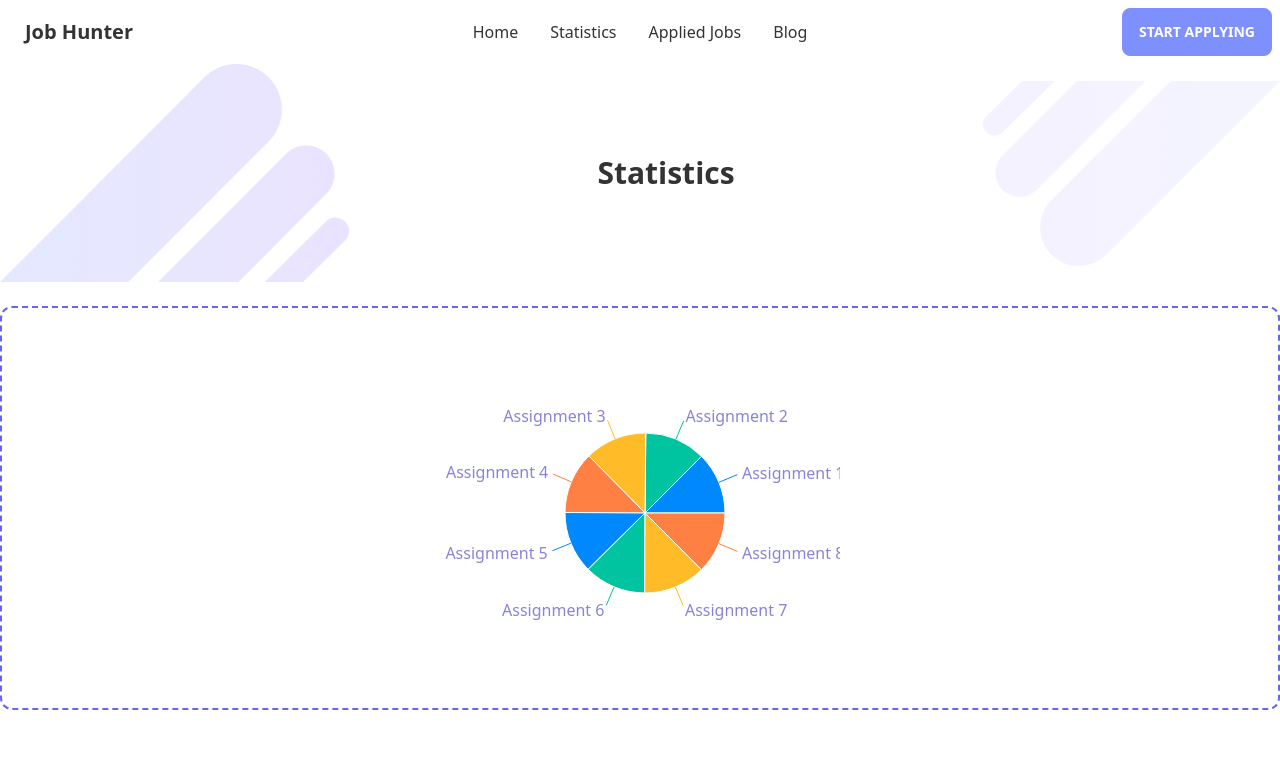
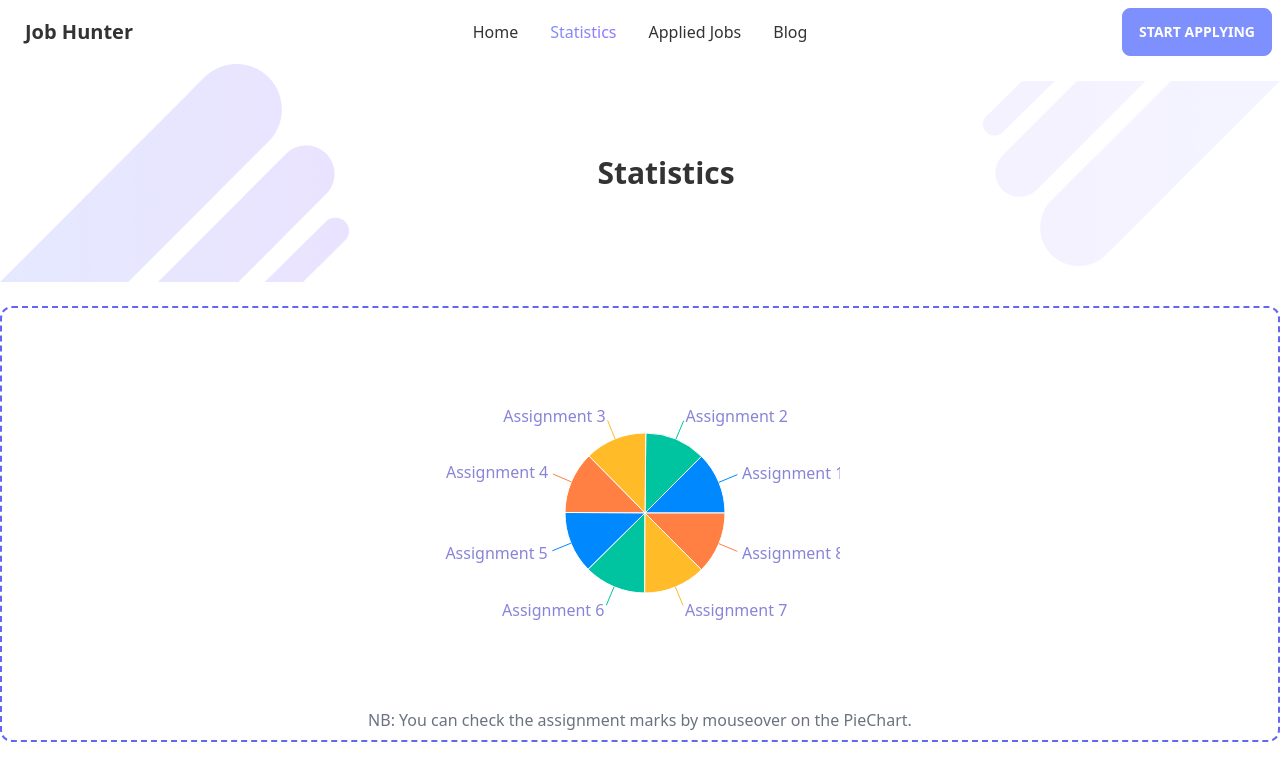
Before and after one commit to Mridul1x/Job-Hunter, a React (Vite) app: page /statistics in a window 1280 px wide. Shown: the top 780 px of the page. Built offline with nearby package versions, Linux system fonts and the light colour scheme.

Commit message:
Created Active Link and fixed issues

```diff
--- a/public/jobs.json
+++ b/public/jobs.json
@@ -1,7 +1,7 @@
 [
   {
     "id": 1,
-    "companyLogo": "/src/assets/Logo/google-1-1 1.png",
+    "companyLogo": "https://i.ibb.co/YPj9W21/google-1-1-1.png",
     "jobTitle": "Software Engineer",
     "companyName": "ABC Inc.",
     "remoteOrOnsite": "Remote",
@@ -24,7 +24,7 @@
   },
   {
     "id": 2,
-    "companyLogo": "/src/assets/All Images/Group 10021.png",
+    "companyLogo": "https://i.ibb.co/g3n1V5n/Group-10021.png",
     "jobTitle": "Marketing Specialist",
     "companyName": "XYZ Corp.",
     "remoteOrOnsite": "Onsite",
@@ -47,7 +47,7 @@
   },
   {
     "id": 3,
-    "companyLogo": "/src/assets/Logo/netflix-4 1.png",
+    "companyLogo": "https://i.ibb.co/RC5nR7G/netflix-4-1.png",
     "jobTitle": "Data Scientist",
     "companyName": "123 Tech",
     "remoteOrOnsite": "Remote",
@@ -70,7 +70,7 @@
   },
   {
     "id": 4,
-    "companyLogo": "/src/assets/Logo/tesla-9 1.png",
+    "companyLogo": "https://i.ibb.co/Xyd0qt6/tesla-9-1.png",
     "jobTitle": "Graphic Designer",
     "companyName": "Design Co.",
     "locationIcon": "/src/assets/Icons/Frame-4.png",
@@ -93,7 +93,7 @@
   },
   {
     "id": 5,
-    "companyLogo": "/src/assets/Logo/google-1-1 1.png",
+    "companyLogo": "https://i.ibb.co/YPj9W21/google-1-1-1.png",
     "jobTitle": "Human Resources Manager",
     "companyName": "HR Solutions",
     "remoteOrOnsite": "Onsite",
@@ -116,7 +116,7 @@
   },
   {
     "id": 6,
-    "companyLogo": "/src/assets/Logo/google-1-1 1.png",
+    "companyLogo": "https://i.ibb.co/YPj9W21/google-1-1-1.png",
     "jobTitle": "Sales Representative",
     "companyName": "Sales Pros",
     "remoteOrOnsite": "Remote",
--- /dev/null
+++ b/src/component/ActiveLink/ActiveLink.css
@@ -0,0 +1,6 @@
+.active {
+    background: linear-gradient(90deg, #7E90FE 0%, #9873FF 100%);
+    -webkit-background-clip: text;
+    -webkit-text-fill-color: transparent;
+    background-clip: text;
+}
--- /dev/null
+++ b/src/component/ActiveLink/ActiveLink.jsx
@@ -0,0 +1,19 @@
+import React from "react";
+import './ActiveLink.css'
+import { NavLink } from "react-router-dom";
+const ActiveLink = ({to, children}) => {
+  return (
+    <div>
+      <NavLink
+        to={to}
+        className={({ isActive }) =>
+          isActive ? "active" : ""
+        }
+      >
+        {children}
+      </NavLink>
+    </div>
+  );
+};
+
+export default ActiveLink;
--- a/src/component/Dashboard/Dashboard.jsx
+++ /dev/null
@@ -1,13 +0,0 @@
-import React from 'react';
-
-
-const Dashboard = () => {
-
-    return (
-        <div>
-
-        </div>
-    );
-};
-
-export default Dashboard;
--- a/src/component/Header/Header.jsx
+++ b/src/component/Header/Header.jsx
@@ -1,5 +1,6 @@
 import React from "react";
 import { Link } from "react-router-dom";
+import ActiveLink from "../ActiveLink/ActiveLink";
 
 const Header = () => {
   return (
@@ -28,14 +29,14 @@ const Header = () => {
               className="menu menu-compact dropdown-content mt-3 p-2 shadow bg-base-100 rounded-box w-52"
             >
               <li>
-                <Link to={"/statistics"}>Statistics</Link>
+                <ActiveLink to={"/statistics"}>Statistics</ActiveLink>
               </li>
 
               <li tabIndex={0}>
-                <Link to={"/appliedjobs"}>Applied Jobs</Link>
+                <ActiveLink to={"/appliedjobs"}>Applied Jobs</ActiveLink>
               </li>
               <li>
-                <Link to={"/blogs"}>Blog</Link>
+                <ActiveLink to={"/blogs"}>Blog</ActiveLink>
               </li>
             </ul>
           </div>
@@ -46,16 +47,16 @@ const Header = () => {
         <div className="navbar-center hidden lg:flex">
           <ul className="menu menu-horizontal px-1">
           <li>
-              <Link to={"/"}>Home</Link>
+              <ActiveLink to={"/"}>Home</ActiveLink>
             </li>
             <li>
-              <Link to={"/statistics"}>Statistics</Link>
+              <ActiveLink to={"/statistics"}>Statistics</ActiveLink>
             </li>
             <li tabIndex={0}>
-              <Link to={"/appliedjobs"}>Applied Jobs</Link>
+              <ActiveLink to={"/appliedjobs"}>Applied Jobs</ActiveLink>
             </li>
             <li>
-              <Link to={"/blogs"}>Blog</Link>
+              <ActiveLink to={"/blogs"}>Blog</ActiveLink>
             </li>
           </ul>
         </div>
--- a/src/component/Layout/Layout.jsx
+++ b/src/component/Layout/Layout.jsx
@@ -1,14 +1,17 @@
-import React from 'react';
-import Header from '../Header/Header';
-import { Outlet } from 'react-router-dom';
+import React from "react";
+import Header from "../Header/Header";
+import { Outlet } from "react-router-dom";
 
 const Layout = () => {
-    return (
-        <div className='container mx-auto'>
-            <Header></Header>
-            <Outlet></Outlet>
-        </div>
-    );
+  return (
+    <div className="container mx-auto">
+      <Header></Header>
+      <div className="mx-4 md:mx-0">
+      <Outlet></Outlet>
+      </div>
+
+    </div>
+  );
 };
 
 export default Layout;
--- a/src/component/Statistics/Statistics.jsx
+++ b/src/component/Statistics/Statistics.jsx
@@ -41,7 +41,6 @@ const Statistics = () => {
   return (
     <div>
       <HeaderBanner header="Statistics"></HeaderBanner>
-
       <div className="border-2 border-dashed  rounded-xl mt-6 border-indigo-500">
         <PieChart className="mx-auto" width={400} height={400}>
           <Pie
@@ -85,6 +84,9 @@ const Statistics = () => {
             ]}
           />
         </PieChart>
+        <p className="font-medium text-gray-500 text-center mb-2">
+          NB: You can check the assignment marks by mouseover on the PieChart.
+        </p>
       </div>
     </div>
   );
```
Also changed, not shown: public/category.json (+4 -4 lines), 2 other files (tests, documents, lock files or other folders).
